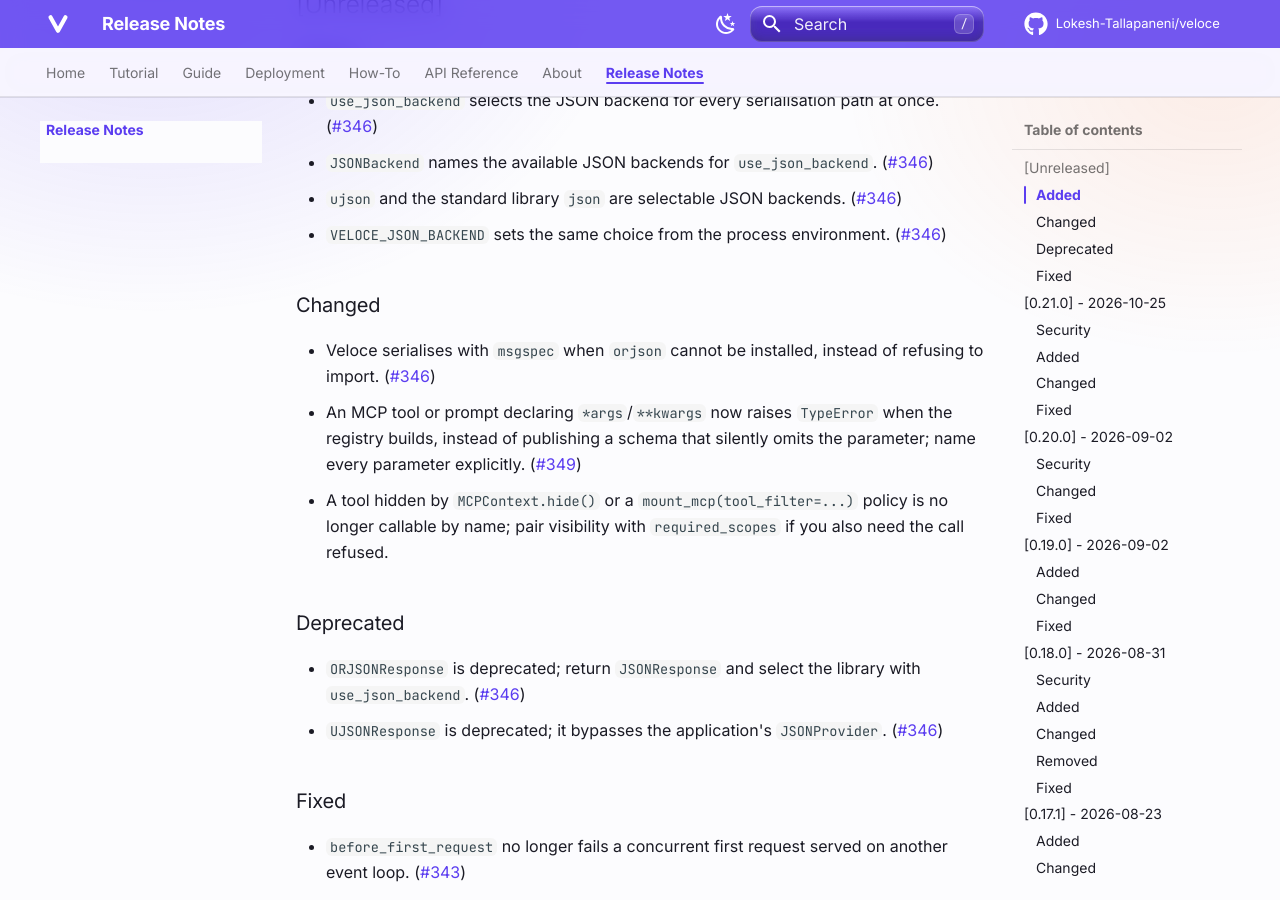
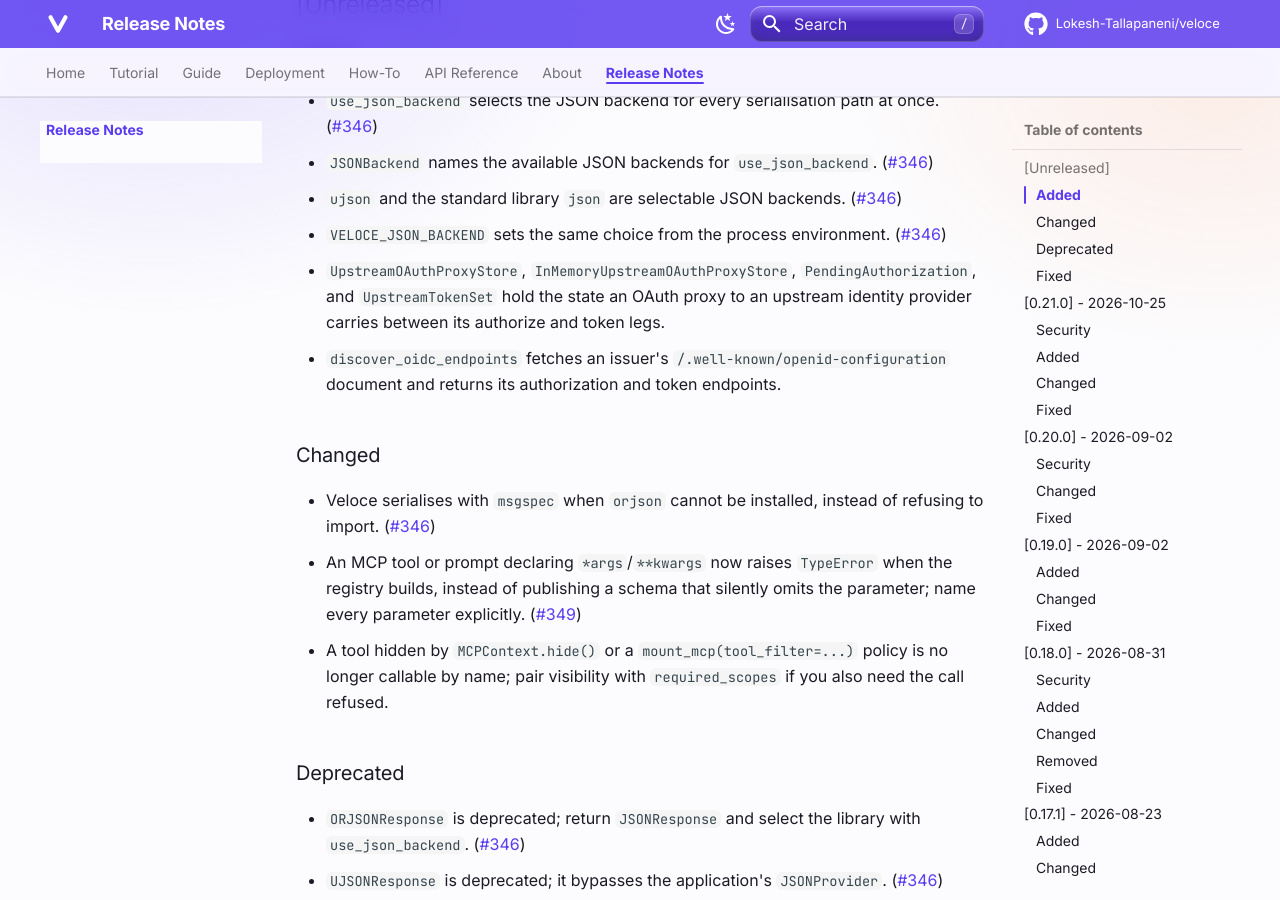
Before and after one commit to Lokesh-Tallapaneni/veloce, an MkDocs documentation site: the page built from docs/changelog.md, in a window 1280 px wide and 900 px high, scrolled down 410 px. Built offline with MkDocs 1.6.1 and Material for MkDocs 9.7.7, drawn with Linux system fonts in a browser that asks for light colours; comment, search, counter and statistics services are not loaded.

Commit message:
export the OAuth-proxy data model and discovery helper from contrib.mcp
Publishes PendingAuthorization, UpstreamTokenSet, UpstreamOAuthProxyStore,
InMemoryUpstreamOAuthProxyStore, and discover_oidc_endpoints through the
contrib.mcp gateway, with matching reference docs and a changelog entry.
Updates the lockfile for the mcp-oauth-proxy extra.

```diff
--- a/CHANGELOG.md
+++ b/CHANGELOG.md
@@ -12,6 +12,8 @@ and this project adheres to [Semantic Versioning](https://semver.org/spec/v2.0.0
 - `JSONBackend` names the available JSON backends for `use_json_backend`. ([#346](https://github.com/Lokesh-Tallapaneni/veloce/pull/346))
 - `ujson` and the standard library `json` are selectable JSON backends. ([#346](https://github.com/Lokesh-Tallapaneni/veloce/pull/346))
 - `VELOCE_JSON_BACKEND` sets the same choice from the process environment. ([#346](https://github.com/Lokesh-Tallapaneni/veloce/pull/346))
+- `UpstreamOAuthProxyStore`, `InMemoryUpstreamOAuthProxyStore`, `PendingAuthorization`, and `UpstreamTokenSet` hold the state an OAuth proxy to an upstream identity provider carries between its authorize and token legs.
+- `discover_oidc_endpoints` fetches an issuer's `/.well-known/openid-configuration` document and returns its authorization and token endpoints.
 
 ### Changed
 
```
Also changed, not shown: docs/reference/mcp.md (+10 -0 lines), 3 other files.
